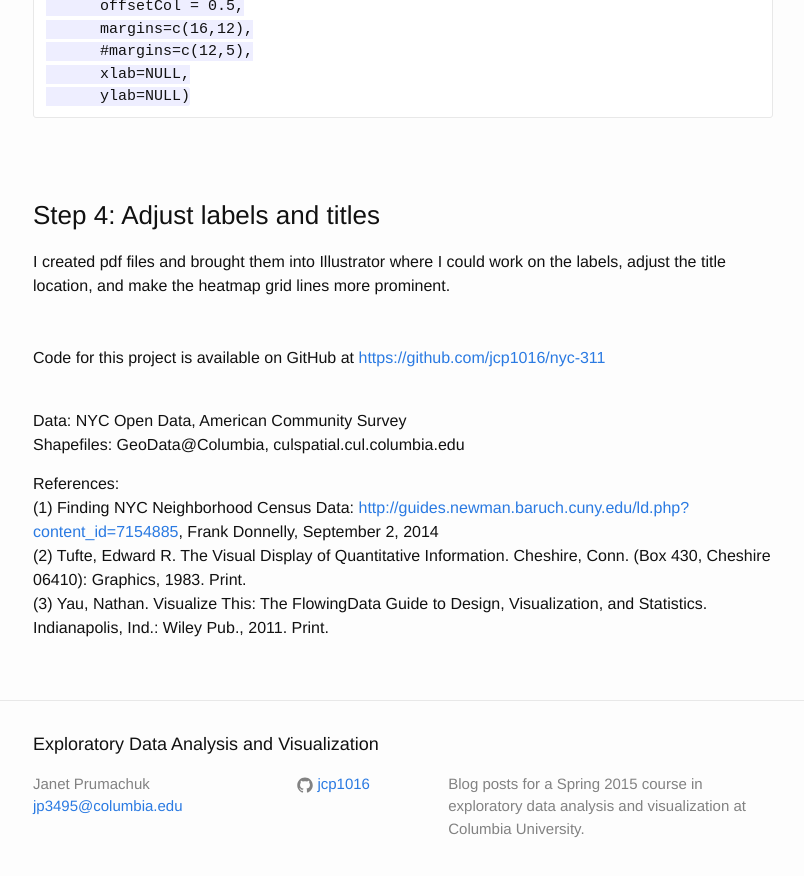
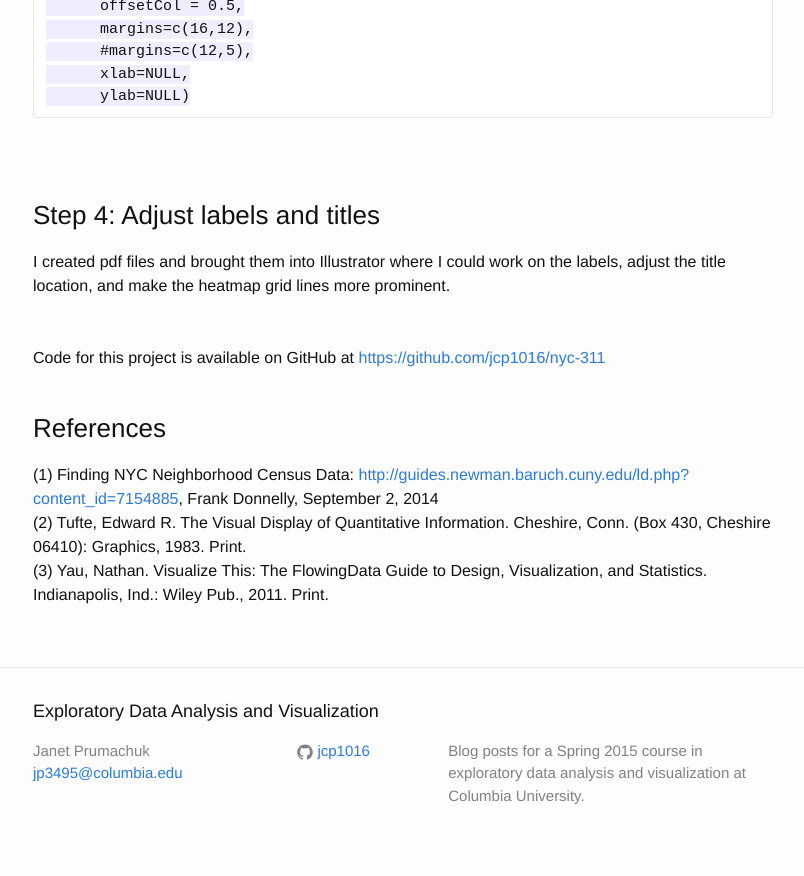
Before and after one commit to jcp1016/jcp1016.github.io, a Jekyll site: the page built from _posts/2015-03-24-nyc-311.md, in a window 1280 px wide and 900 px high, scrolled down 7549 px. Shown: the top 876 px of the window, without its empty margins (237-1041 px from the left). Built offline with Jekyll 4.4.1, drawn with Linux system fonts in a browser that asks for light colours.

Commit message:
edit post

```diff
--- a/_posts/2015-03-24-nyc-311.md
+++ b/_posts/2015-03-24-nyc-311.md
@@ -166,10 +166,8 @@ I created pdf files and brought them into Illustrator where I could work on the
 Code for this project is available on GitHub at [https://github.com/jcp1016/nyc-311](https://github.com/jcp1016/nyc-311)
 <br /><br />
 
-Data:  NYC Open Data, American Community Survey<br />
-Shapefiles:  GeoData@Columbia, culspatial.cul.columbia.edu<br />
+###References
 
-References:
 (1) Finding NYC Neighborhood Census Data:  [http://guides.newman.baruch.cuny.edu/ld.php?content_id=7154885](http://guides.newman.baruch.cuny.edu/ld.php?content_id=7154885), Frank Donnelly, September 2, 2014<br />
 (2) Tufte, Edward R. The Visual Display of Quantitative Information. Cheshire, Conn. (Box 430, Cheshire 06410): Graphics, 1983. Print.<br />
 (3) Yau, Nathan. Visualize This: The FlowingData Guide to Design, Visualization, and Statistics. Indianapolis, Ind.: Wiley Pub., 2011. Print.<br />
```
